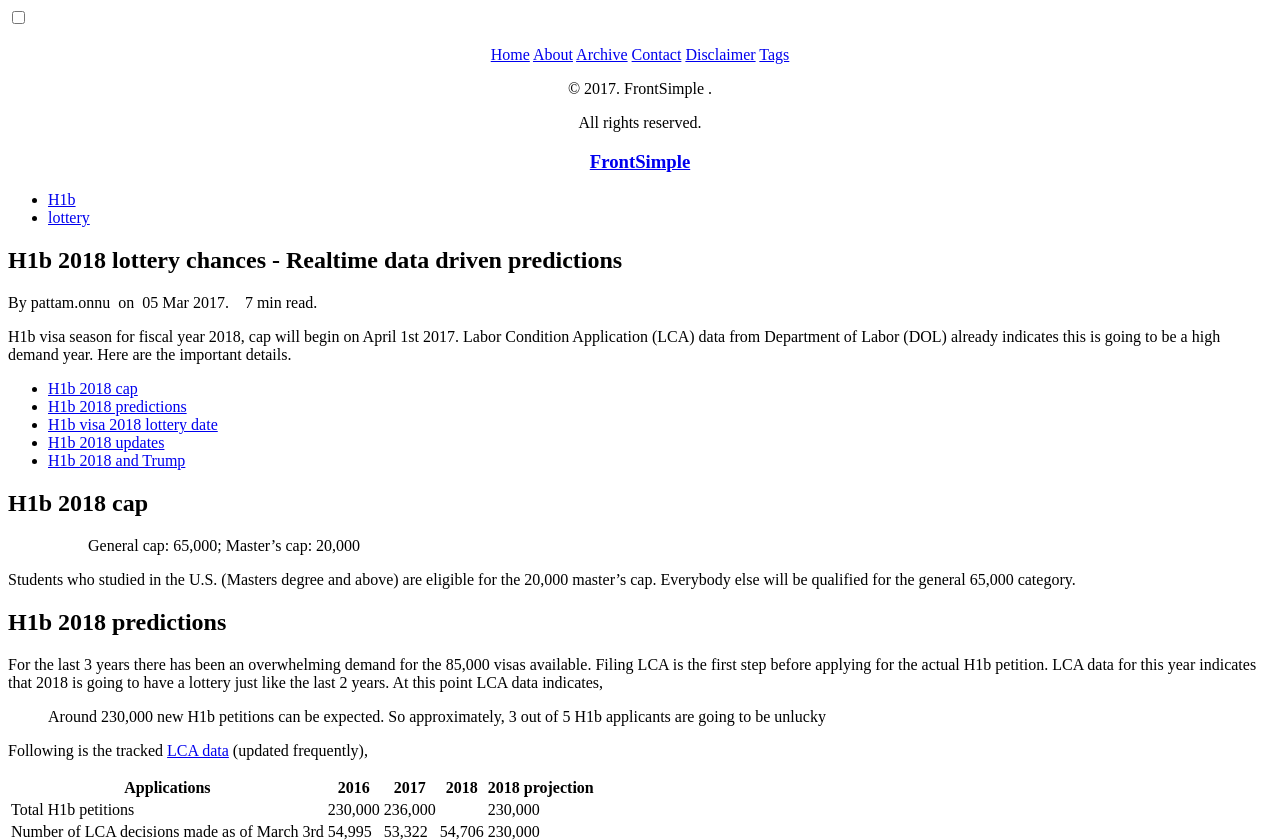
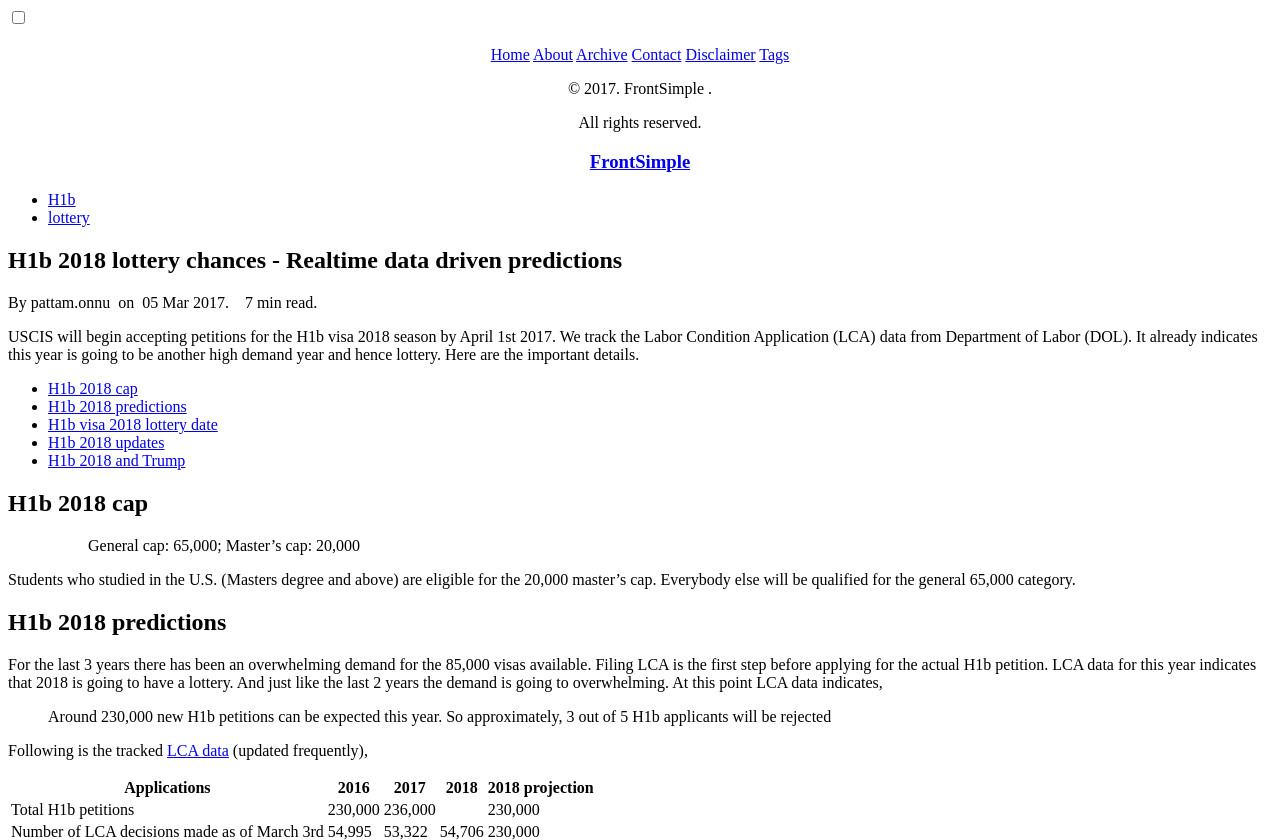
Before and after one commit to gitforwork2/gitforwork.github.io, a Jekyll site: the page built from _posts/2017-3-5-h1b-2018-lottery.md, in a window 1280 px wide and 1400 px high, cut to the strip 0-840 px from the top of the window. Built offline with Jekyll 4.4.1, drawn with Linux system fonts in a browser that asks for light colours; nearby versions of some CDN libraries; comment, search, counter and statistics services are not loaded; some of the changed text lies outside the part shown.

Commit message:
Update 2017-3-5-h1b-2018-lottery.md

```diff
--- a/_posts/2017-3-5-h1b-2018-lottery.md
+++ b/_posts/2017-3-5-h1b-2018-lottery.md
@@ -6,7 +6,7 @@ tags: H1b lottery
 comments: true
 description: H1b visa 2018 lottery. Predictions from Department of Labor (DOL) data
 ---
-H1b visa season for fiscal year 2018, cap will begin on April 1st 2017. Labor Condition Application (LCA) data from Department of Labor (DOL) already indicates this is going to be a high demand year. Here are the important details.
+USCIS will begin accepting petitions for the H1b visa 2018 season by April 1st 2017. We track the Labor Condition Application (LCA) data from Department of Labor (DOL). It already indicates this year is going to be another high demand year and hence lottery. Here are the important details.
 
 - [H1b 2018 cap](#h1b-2018-cap)
 - [H1b 2018 predictions](#h1b-2018-predictions)
@@ -21,10 +21,9 @@ Students who studied in the U.S. (Masters degree and above) are eligible for the
 
 ## H1b 2018 predictions
 
-For the last 3 years there has been an overwhelming demand for the 85,000 visas available. Filing LCA is the first step before applying for the actual H1b petition. LCA data for this year indicates that 2018 is going to have a lottery just like the last 2 years.
-At this point LCA data indicates,
+For the last 3 years there has been an overwhelming demand for the 85,000 visas available. Filing LCA is the first step before applying for the actual H1b petition. LCA data for this year indicates that 2018 is going to have a lottery. And just like the last 2 years the demand is going to overwhelming. At this point LCA data indicates,
 
-> Around 230,000 new H1b petitions can be expected. So approximately, 3 out of 5 H1b applicants are going to be unlucky
+> Around 230,000 new H1b petitions can be expected this year. So approximately, 3 out of 5 H1b applicants will be rejected
 
 Following is the tracked [LCA data](https://lcr-pjr.doleta.gov/index.cfm?event=ehLCJRExternal.dspAdvCertSearch) (updated frequently),
 
@@ -37,8 +36,9 @@ Number of LCA decisions made as of March 3rd | 54,995 | 53,322 | 54,706 | 230,00
 
 2015 and 2016 H1b lottery involved 230,000 and 236,000 petitions respectively. The above graph compares the LCAs decisions announced by DOL by March 3rd of the respective years. As you can see above, 2018 LCAs are roughly inline with the last 2 years. Hence, if the 2018 numbers continue to trend like the last 2 years, the projection for final H1b petitions is around 230,000 petitions. As more data becomes available in the upcoming weeks, the projections might change. With H1b under lots of uncertainty, Employers may increase the number of petitions to make best use of the visas this year. But, so far data doesn't show any increase. But, we will keep monitoring the data and update frequently
 
-Notes:
+##### Notes:
 - Single LCA may be used to apply for multiple H1b petitions. For the purposes of the prediction, that data is not included
+- For simplicity, prediction doesn't separate out the lotteries for master's and general cap
 
 In the last few years the cap is reached within the first week. Before that it has taken longer time of reach the cap. In those years there will not be a H1b lottery. Typically a random lottery is held by USCIS if the cap is reached within the first week.
 Here is more historical details about the petitions and time it took to reach the cap,
```
